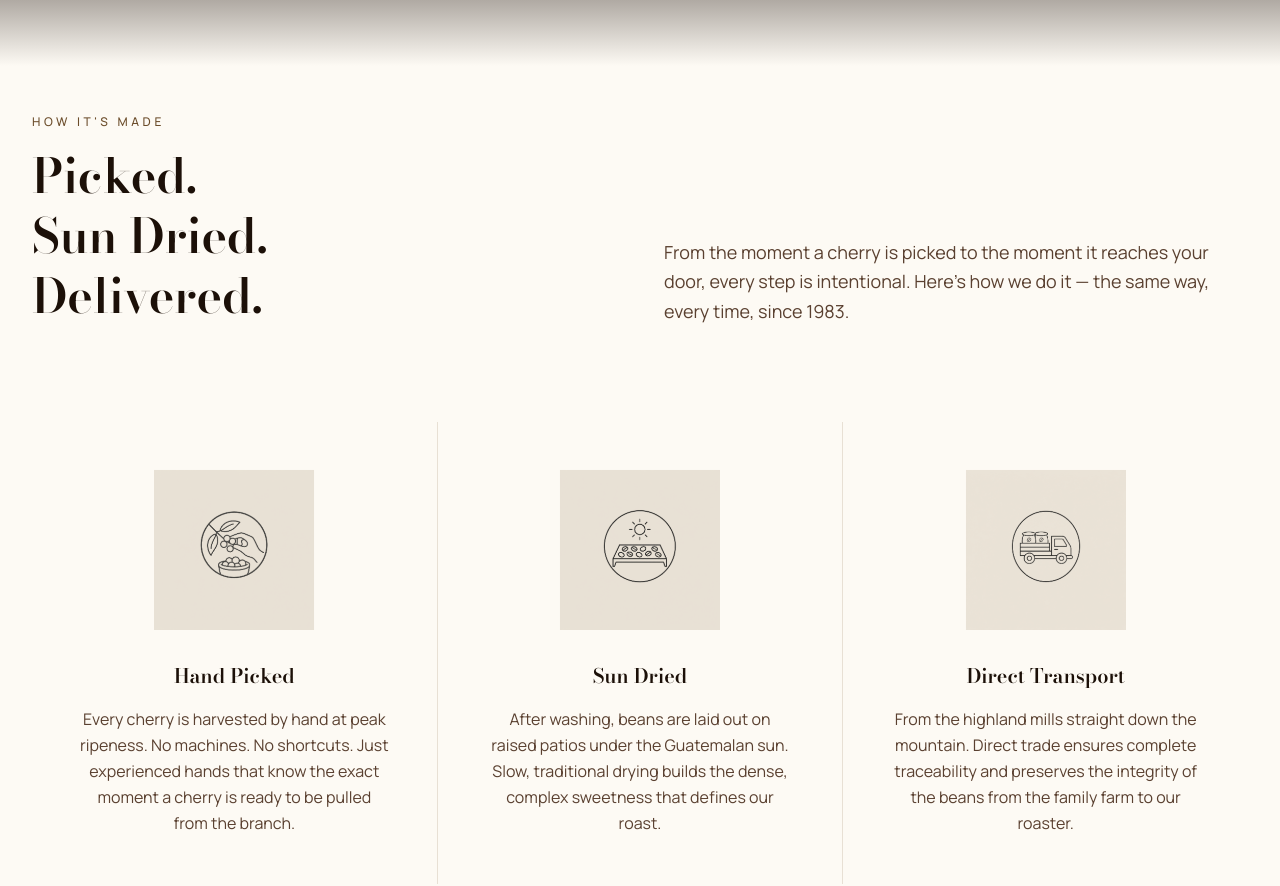
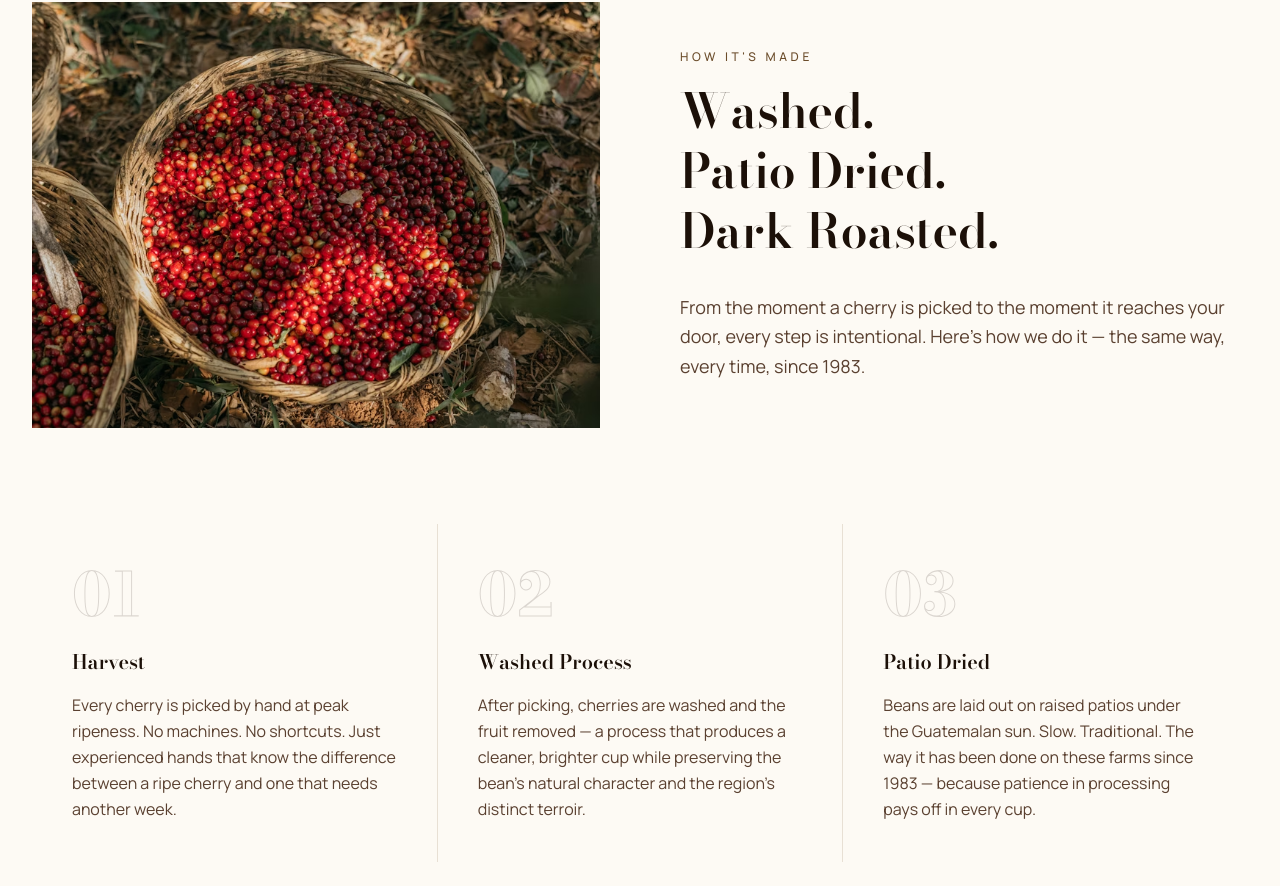
Before and after one commit to gbaby923/concepcion-coffee, a Next.js app: page / in a window 1280 px wide. Shown: the part 5634-6520 px from the top of the page. Built offline with nearby package versions, Linux system fonts and the light colour scheme; a web font is replaced by a local one.

Commit message:
Layout ProcessSection with image left and text right

```diff
--- a/components/home/ProcessSection.js
+++ b/components/home/ProcessSection.js
@@ -2,74 +2,77 @@ import Image from 'next/image'
 
 const steps = [
   {
-    icon: '/images/picking icon.png',
-    title: 'Hand Picked',
-    body: 'Every cherry is harvested by hand at peak ripeness. No machines. No shortcuts. Just experienced hands that know the exact moment a cherry is ready to be pulled from the branch.',
+    num: '01',
+    title: 'Harvest',
+    body: 'Every cherry is picked by hand at peak ripeness. No machines. No shortcuts. Just experienced hands that know the difference between a ripe cherry and one that needs another week.',
   },
   {
-    icon: '/images/sun dry.png',
-    title: 'Sun Dried',
-    body: 'After washing, beans are laid out on raised patios under the Guatemalan sun. Slow, traditional drying builds the dense, complex sweetness that defines our roast.',
+    num: '02',
+    title: 'Washed Process',
+    body: "After picking, cherries are washed and the fruit removed — a process that produces a cleaner, brighter cup while preserving the bean's natural character and the region's distinct terroir.",
   },
   {
-    icon: '/images/transport icon.png',
-    title: 'Direct Transport',
-    body: 'From the highland mills straight down the mountain. Direct trade ensures complete traceability and preserves the integrity of the beans from the family farm to our roaster.',
+    num: '03',
+    title: 'Patio Dried',
+    body: 'Beans are laid out on raised patios under the Guatemalan sun. Slow. Traditional. The way it has been done on these farms since 1983 — because patience in processing pays off in every cup.',
   },
 ]
 
 export default function ProcessSection() {
   return (
-    <section id="process" style={{ backgroundColor: '#FDFAF4' }}>
+    <section id="process" className="py-24 lg:py-32" style={{ backgroundColor: '#FDFAF4' }}>
+      <div className="max-w-7xl mx-auto px-6 lg:px-8">
 
-      {/* Seamless transition from the dark OriginStory section */}
-      <div
-        className="w-full h-32 lg:h-48"
-        style={{ background: 'linear-gradient(to bottom, #1C1008 0%, #FDFAF4 100%)' }}
-        aria-hidden="true"
-      />
+        {/* Header Grid: Image Left, Text Right */}
+        <div className="grid grid-cols-1 lg:grid-cols-2 gap-12 lg:gap-20 items-center mb-20 lg:mb-24">
 
-      <div className="max-w-7xl mx-auto px-6 lg:px-8 pb-24 lg:pb-32 pt-8 lg:pt-12">
+          {/* Image */}
+          <div className="relative w-full aspect-[4/3] overflow-hidden">
+            <Image
+              src="/images/basket of red beans.avif"
+              alt="Harvesting red coffee cherries"
+              fill
+              className="object-cover"
+            />
+          </div>
 
-        {/* Header */}
-        <div className="grid grid-cols-1 lg:grid-cols-2 gap-12 items-end mb-16 lg:mb-24">
+          {/* Text */}
           <div>
             <p className="text-xs tracking-[0.3em] uppercase mb-4 font-medium" style={{ color: '#6B4C2A' }}>
               How It's Made
             </p>
             <h2
-              className="text-4xl lg:text-5xl font-semibold leading-tight"
+              className="text-4xl lg:text-5xl font-semibold leading-tight mb-8"
               style={{ fontFamily: 'var(--font-playfair)', color: '#1C1008' }}
             >
-              Picked.
-              <br />Sun Dried.
-              <br />Delivered.
+              Washed.
+              <br />Patio Dried.
+              <br />Dark Roasted.
             </h2>
+            <p className="text-base lg:text-lg leading-relaxed" style={{ color: '#5a4030' }}>
+              From the moment a cherry is picked to the moment it reaches your door, every step is intentional. Here's how we do it — the same way, every time, since 1983.
+            </p>
           </div>
-          <p className="text-base lg:text-lg leading-relaxed" style={{ color: '#5a4030' }}>
-            From the moment a cherry is picked to the moment it reaches your door, every step is intentional. Here's how we do it — the same way, every time, since 1983.
-          </p>
         </div>
 
         {/* Steps */}
         <div className="grid grid-cols-1 md:grid-cols-3 gap-px" style={{ backgroundColor: '#E8E0D4' }}>
           {steps.map((step) => (
             <div
-              key={step.title}
-              className="p-8 lg:p-12 flex flex-col items-center text-center group"
+              key={step.num}
+              className="p-8 lg:p-10"
               style={{ backgroundColor: '#FDFAF4' }}
             >
-              {/* Icon with multiply blend mode to seamlessly remove any white background */}
-              <div className="relative w-32 h-32 lg:w-40 lg:h-40 mb-8 transition-transform duration-500 group-hover:scale-105">
-                <Image
-                  src={step.icon}
-                  alt={step.title}
-                  fill
-                  className="object-contain"
-                  style={{ mixBlendMode: 'multiply', opacity: 0.85 }}
-                />
-              </div>
-
+              <p
+                className="text-5xl lg:text-6xl font-bold leading-none mb-6 select-none"
+                style={{
+                  fontFamily: 'var(--font-playfair)',
+                  color: 'transparent',
+                  WebkitTextStroke: '1px rgba(28,16,8,0.15)',
+                }}
+              >
+                {step.num}
+              </p>
               <h3
                 className="text-xl font-semibold mb-4"
                 style={{ fontFamily: 'var(--font-playfair)', color: '#1C1008' }}
```
